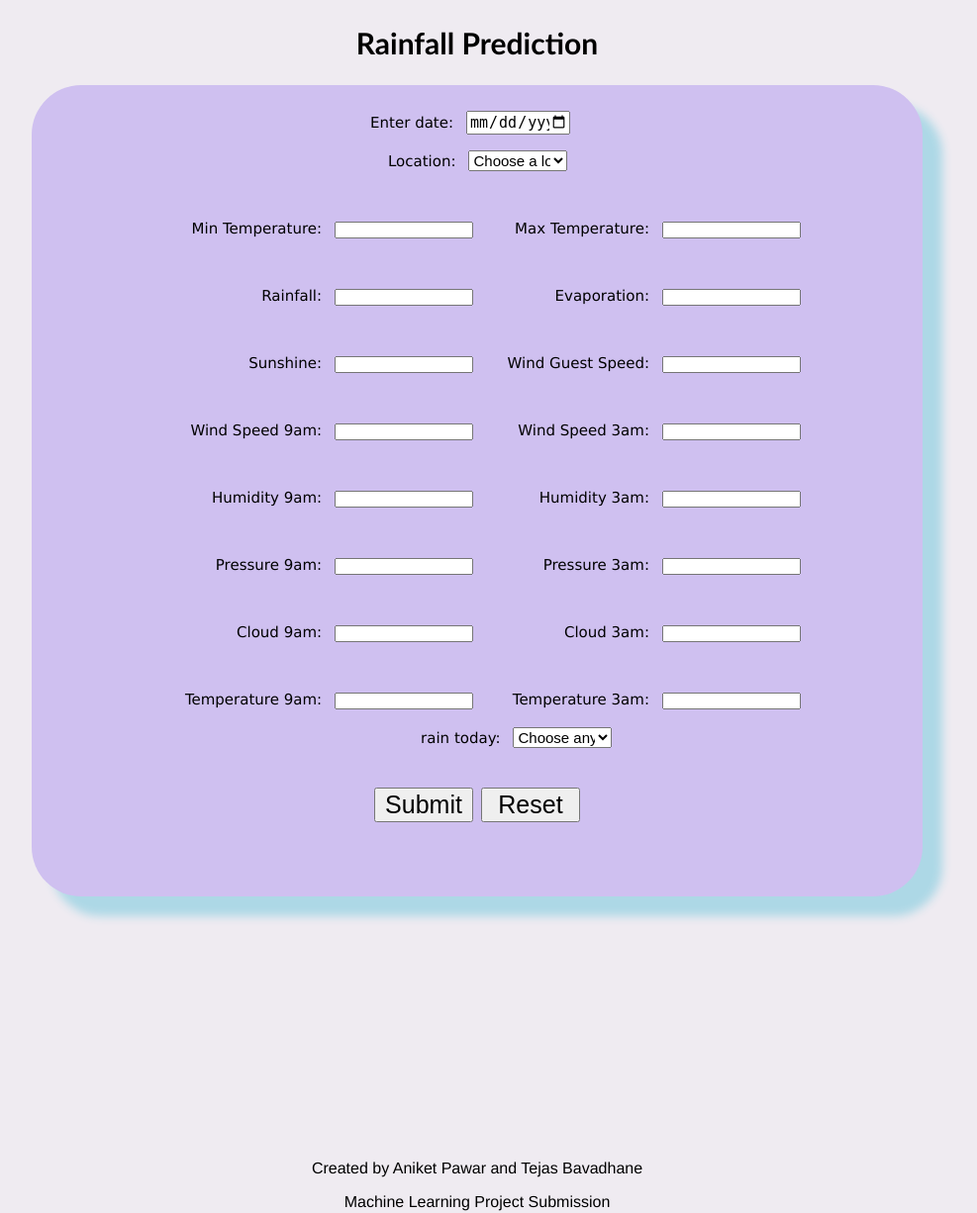
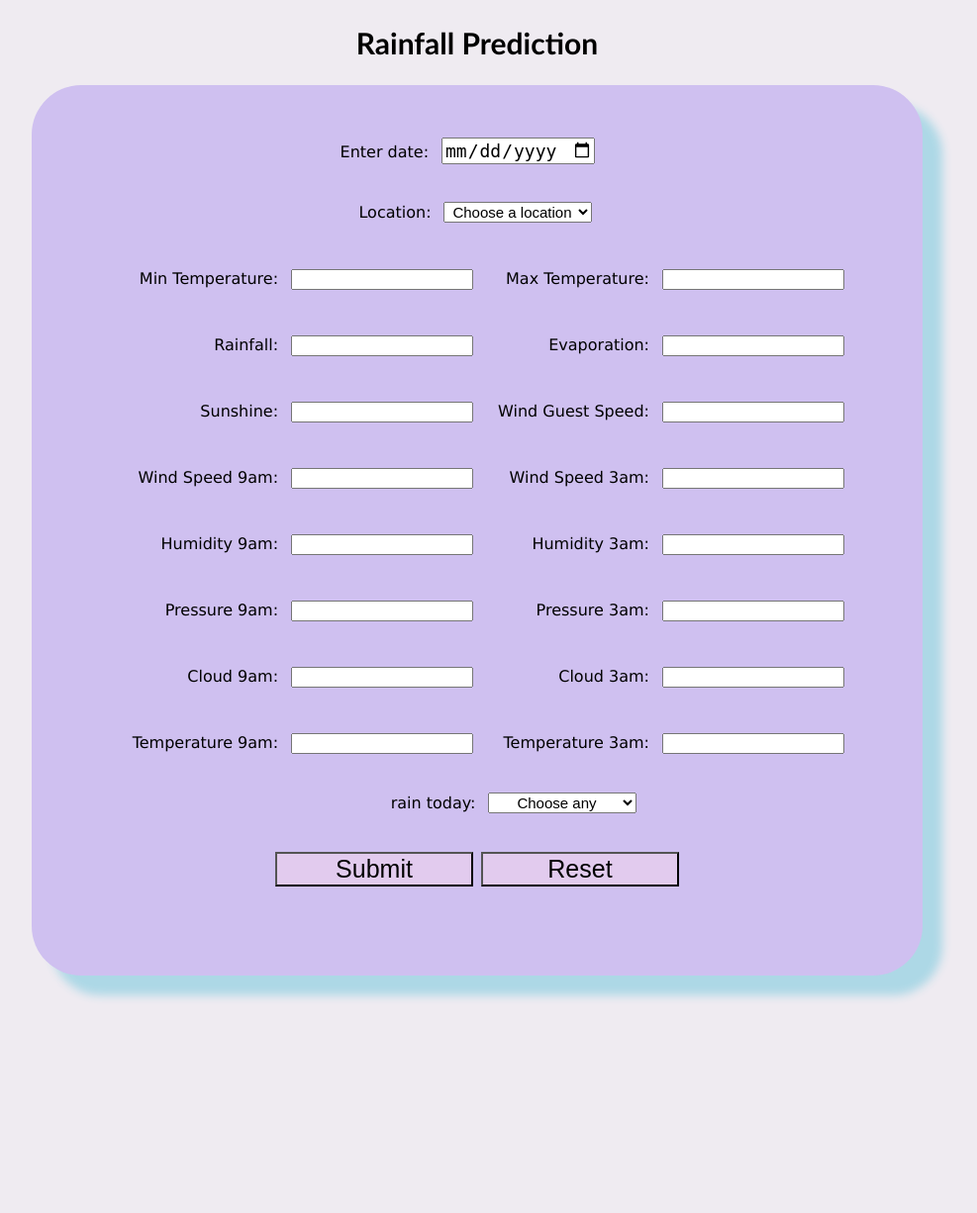
Before and after one commit to Aniketanantpwr/machine_learning_project, a Flask app: page / in a window 1280 px wide. Shown: the top 1226 px of the page at 99% size, without its empty margins (158-1145 px from the left). Run offline with Flask 3, Linux system fonts and the light colour scheme; parts of the project's set-up code (start-up, migrations or seed data) failed here and were passed over.

Commit message:
Update style.css

```diff
--- a/static/css/style.css
+++ b/static/css/style.css
@@ -22,7 +22,8 @@ form {
   font-size: 25px;
   box-shadow: 20px 20px 10px lightblue;
   border-radius: 50px;
-  padding-top: 20px;
+  padding-top: 50px;
+  padding-bottom: 50px;
 }
 
 label {
@@ -33,19 +34,20 @@ label {
   text-align: right;
   margin-top: 5px;
   margin-right: 5px;
-  font-size: 15px;
+  font-size: 16px;
 }
 
 input {
-  font-size: 10px
+  font-size: 13px
 }
 
 select {
   display: inline-block;
-  width: 100px;
+  width: 150px;
   text-align: center;
   font-size: 15px;
   margin-right: 10px;
+  margin-top: 30px;
 }
 
 #selectNumber {
@@ -54,15 +56,16 @@ select {
 }
 
 .date {
-  font-size: 15px;
-  width: 100px;
+  font-size: 18px;
+  width: 150px;
   margin-right: 100px;
 }
 
 .submit {
   font-size: 25px;
-  width: 100px;
+  width: 200px;
   margin-bottom: 10px;
+  background-color: rgb(226, 203, 238);
 }
 
 .footer {
```
